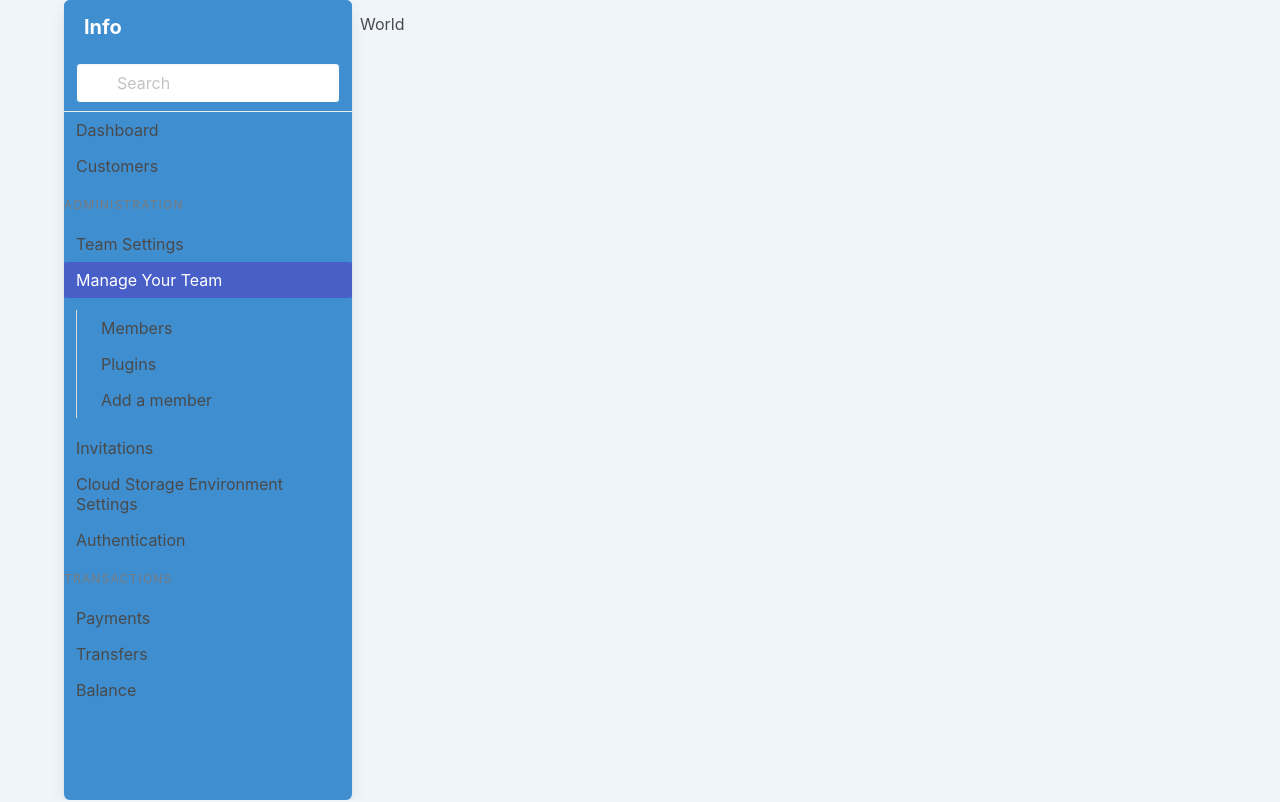
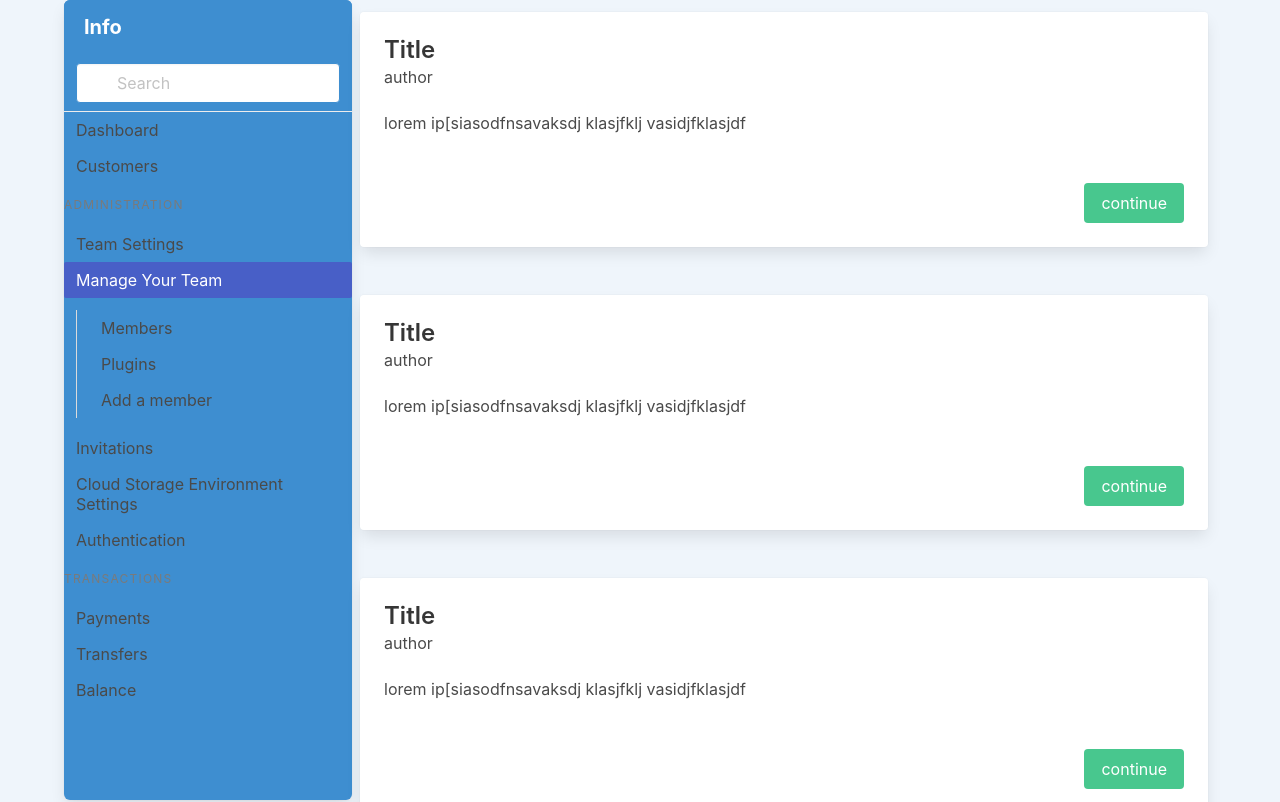
Before and after one commit to impeterk/tinyReddit, a React (Vite) app: page / in a window 1280 px wide. Shown: the top 802 px of the page. Built offline with nearby package versions, Linux system fonts and the light colour scheme.

Commit message:
created mock database.added post component. sticky panel. dinamic post with params

```diff
--- a/src/App.jsx
+++ b/src/App.jsx
@@ -1,8 +1,13 @@
+import { Route, createRoutesFromElements, createBrowserRouter, RouterProvider } from "react-router-dom"
 import Root from "./views/Root"
-import { Route, createRoutesFromElements, createBrowserRouter, RouterProvider } from "react-router-dom"
+import PostsArray from "./views/PostsArray"
+import PostDetail from "./views/PostDetail"
 
 const appRouter = createBrowserRouter(createRoutesFromElements(
-    <Route path="/" element={<Root />}></Route>
+    <Route path="/" element={<Root />}>
+        <Route index element={<PostsArray />} />
+        <Route path=":id" element={<PostDetail />} />
+    </Route>
 ))
 
 export default function App() {
--- /dev/null
+++ b/src/components/elements/Post.jsx
@@ -0,0 +1,24 @@
+import { Link } from "react-router-dom"
+export default function Post(props) {
+    const { title, author, content, id } = props.post
+
+    return (
+        <div className="container mx-auto mb-6">
+            <div className="card">
+                <div className="card-content">
+                    <div className="media">
+                        <div className="media-content">
+                            <p className="title is-4">{title}</p>
+                            <p className="subtitle is-6">{author}</p>
+                        </div>
+                    </div>
+
+                    <div className="content">{content}</div>
+                </div>
+                <div className="card-content field is-grouped is-grouped-right">
+                    <Link to={`/${id}`} className="button is-success ">continue</Link>
+                </div>
+            </div>
+        </div>
+    )
+}
--- a/src/components/layout/Panel.jsx
+++ b/src/components/layout/Panel.jsx
@@ -1,7 +1,7 @@
 export default function Panel() {
   return (
-    <div className="container ">
-     <article className="panel has-background-info is-flex is-flex-direction-column min-h-full is-fullheight is-info">
+    <div className="container">
+     <article className="panel is-sticky has-background-info is-flex is-flex-direction-column min-h-full is-fullheight is-info">
   <p className="panel-heading">
     Info
   </p>
@@ -14,18 +14,18 @@ export default function Panel() {
       </span>
     </p>
   </div>
-  <aside class="menu">
-  <ul class="menu-list has-text-light">
+  <aside className="menu">
+  <ul className="menu-list has-text-light">
     <li><a>Dashboard</a></li>
     <li><a>Customers</a></li>
   </ul>
-  <p class="menu-label">
+  <p className="menu-label">
     Administration
   </p>
-  <ul class="menu-list">
+  <ul className="menu-list">
     <li><a>Team Settings</a></li>
     <li>
-      <a class="is-active">Manage Your Team</a>
+      <a className="is-active">Manage Your Team</a>
       <ul>
         <li><a>Members</a></li>
         <li><a>Plugins</a></li>
@@ -36,10 +36,10 @@ export default function Panel() {
     <li><a>Cloud Storage Environment Settings</a></li>
     <li><a>Authentication</a></li>
   </ul>
-  <p class="menu-label">
+  <p className="menu-label">
     Transactions
   </p>
-  <ul class="menu-list">
+  <ul className="menu-list">
     <li><a>Payments</a></li>
     <li><a>Transfers</a></li>
     <li><a>Balance</a></li>
--- /dev/null
+++ b/src/db.json
@@ -0,0 +1,40 @@
+{
+    "posts": [
+        {
+            "id": 1,
+            "title": "Title",
+            "author": "author",
+            "content": "lorem ip[siasodfnsavaksdj klasjfklj vasidjfklasjdf"
+        },
+        {
+            "id": 2,
+            "title": "Title",
+            "author": "author",
+            "content": "lorem ip[siasodfnsavaksdj klasjfklj vasidjfklasjdf"
+        },
+        {
+            "id": 3,
+            "title": "Title",
+            "author": "author",
+            "content": "lorem ip[siasodfnsavaksdj klasjfklj vasidjfklasjdf"
+        },
+        {
+            "id": 4,
+            "title": "Title",
+            "author": "author",
+            "content": "lorem ip[siasodfnsavaksdj klasjfklj vasidjfklasjdf"
+        },
+        {
+            "id": 5,
+            "title": "Title",
+            "author": "author",
+            "content": "lorem ip[siasodfnsavaksdj klasjfklj vasidjfklasjdf"
+        },
+        {
+            "id": 6,
+            "title": "Title",
+            "author": "author",
+            "content": "lorem ip[siasodfnsavaksdj klasjfklj vasidjfklasjdf"
+        }
+    ]
+}
--- a/src/styles/styles.css
+++ b/src/styles/styles.css
@@ -1,5 +1,9 @@
 .min-h-full {
     min-height: 100svh;
+}
+.is-sticky {
+  position: sticky !important;
+  top: 0;
 }
 
 @media (max-width: 768px) {
--- /dev/null
+++ b/src/views/PostDetail.jsx
@@ -0,0 +1,16 @@
+import { useParams, useNavigate } from "react-router-dom"
+
+export default function PostDetail() {
+    const { id } = useParams()
+    const navigate = useNavigate()
+
+    function goBack() {
+        navigate(-1)
+    }
+    return (
+        <div className="container">
+            <p>{id}</p>
+            <button className="button is-link" onClick={goBack}>go Back</button>
+        </div>
+    )
+}
--- /dev/null
+++ b/src/views/PostsArray.jsx
@@ -0,0 +1,20 @@
+// import {useState, useEffect} from 'react'
+import db from '../db.json'
+import Post from '../components/elements/Post.jsx'
+
+export default function PostsArray() {
+
+    const postsArray = db.posts
+
+    console.log(postsArray)
+    return (
+        <>
+       <ul>
+       {postsArray.map(post => (
+        <li key={post.id}><Post post={post}/></li>
+       ))}
+        </ul>
+        </>
+
+    )
+}
--- a/src/views/Root.jsx
+++ b/src/views/Root.jsx
@@ -1,6 +1,6 @@
 import Panel from "../components/layout/Panel";
 import NavBar from "../components/layout/NavBar";
-import Menu from "../components/layout/Menu";
+import { Outlet } from "react-router-dom";
 
 export default function Root() {
     return (
@@ -8,7 +8,7 @@ export default function Root() {
             <div className="columns m-0 p-0">
                 <div id="only-desktop" className="column m-0 p-0"><Panel /></div>
                 <div id="only-mobile" className="column p-0"><NavBar /></div>
-                <div className="column is-9 px-2"><h2>World</h2></div>
+                <div className="column is-9 px-2"><Outlet /></div>
             </div>
         </div>
     )
```
